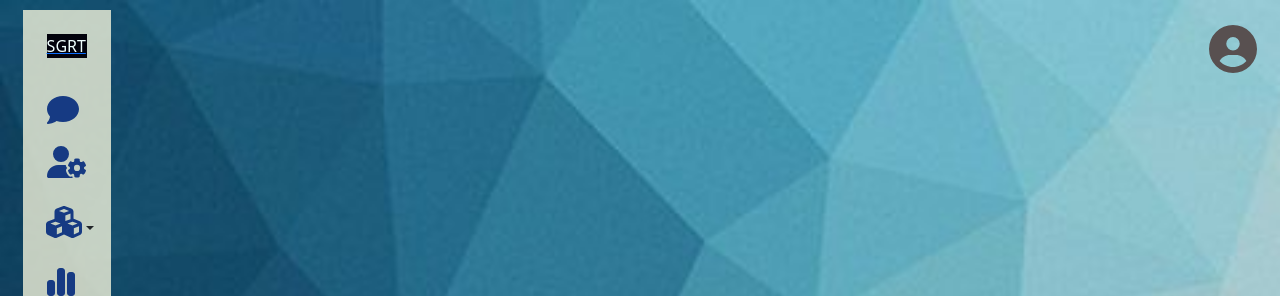
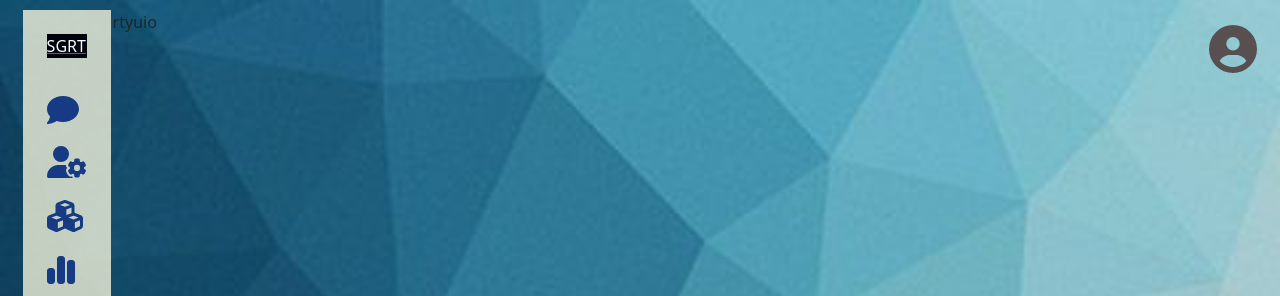
Before and after one commit to fredy100100/ProyectoSGRT, a React (Create React App) app: page /Inventario in a window 1280 px wide. Shown: the top 296 px of the page. Built offline with nearby package versions, Linux system fonts and the light colour scheme.

Commit message:
Crear Modal

```diff
--- a/src/App.css
+++ b/src/App.css
@@ -111,3 +111,7 @@ body{
 a {
   text-decoration: none;
 }
+
+.ModalX {
+  grid-area: ModalX;
+}
--- a/src/Componentes/Inventario.js
+++ b/src/Componentes/Inventario.js
@@ -1,16 +1,13 @@
-import { Aside } from "./Home/Aside";
 import { Main } from "./Main";
 import { Section } from "./Section";
+import { ModalX } from "./shared/ModalX/ModalX";
 
-export const Inventario = () =>{
-    return(
-        <div className="Inv">
-
-        <h1></h1>
-
-<Main/>
-<Section/>
-
-</div>
-    )
-}
+export const Inventario = () => {
+  return (
+    <div className="Inv">
+      <Main />
+      <ModalX />
+      <Section />
+    </div>
+  );
+};
--- a/src/Componentes/Main.js
+++ b/src/Componentes/Main.js
@@ -32,35 +32,25 @@ export const Main = () => {
         </Col>
       </Row>
       <Row xs={2} md={4} lg={6}>
+        <Col>
           <Link to={"/Usuarios"}>
-          <Col>
             <FontAwesomeIcon
               className="icono-config"
               icon={faUserGear}
               style={{ color: "#163a83" }}
             />
+          </Link>
         </Col>
-        </Link>
       </Row>
       <Row xs={2} md={4} lg={6}>
         <Col>
-          <Dropdown>
-            <Dropdown.Toggle variant="" className="icono-cubos-toggle">
+          <Link to="/Inventario">
             <FontAwesomeIcon
               className="icono-cubos"
               icon={faCubes}
               style={{ color: "#163a83" }}
             />
-            </Dropdown.Toggle>
-            <Dropdown.Menu>
-              <Dropdown.Item href="/CrearUsuario">
-                Crear Nuevo Usuario
-              </Dropdown.Item>
-              <Dropdown.Item href="/Inventario">
-                Actualizar inventario
-              </Dropdown.Item>
-            </Dropdown.Menu>
-          </Dropdown>
+          </Link>
         </Col>
       </Row>
       <Row xs={2} md={4} lg={6}>
--- /dev/null
+++ b/src/Componentes/shared/ModalX/ModalX.js
@@ -0,0 +1,9 @@
+import './modal.css'
+
+export const ModalX = () => {
+
+
+    return (
+      <p>rtyuio</p>
+    );
+  };
--- a/src/Iconos.css
+++ b/src/Iconos.css
@@ -49,7 +49,7 @@
 
   .icono-cubos{
     font-size: 2rem;
-
+    margin-top: 20px;
     transition: transform 0.3s;
   }
    .icono-cubos-toggle{
```
Also changed, not shown: src/Componentes/shared/ModalX/modal.css (added). Lines whose indentation alone changed are shown as unchanged.
